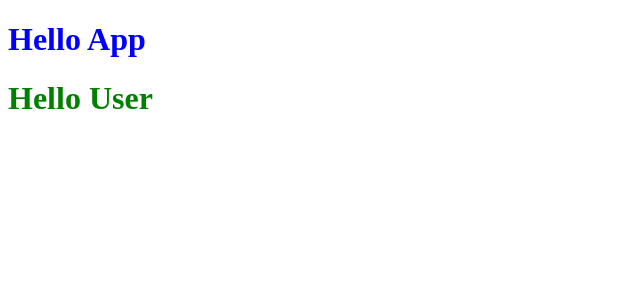
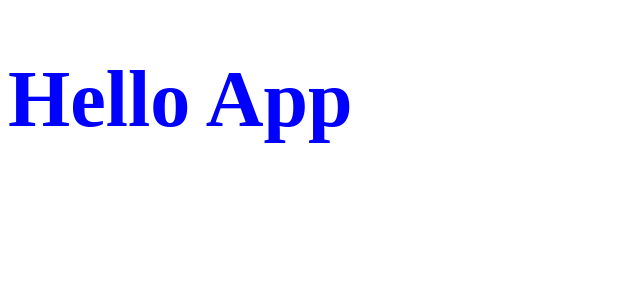
Before and after one commit to Arvindkr123/LearnReactMySide, a React (Create React App) app: page / in a window 1280 px wide. Shown: the top 300 px of the page, without its empty margins (0-640 px from the left). Built offline with nearby package versions, Linux system fonts and the light colour scheme.

Commit message:
Added two classes

```diff
--- a/src/App.css
+++ b/src/App.css
@@ -1,6 +1,7 @@
 .textb{
     color:blue;
 }
-.textg{
-    color:green;
+
+.texts{
+    font-size: 80px;
 }
--- a/src/App.js
+++ b/src/App.js
@@ -1,15 +1,12 @@
-import React, { Component } from "react";
-import "../src/App.css";
-import User from "./User";
+import React, { Component } from 'react'
+import "./App.css"
 
 export default class App extends Component {
   render() {
-    let style = false;
     return (
       <>
-        <h1 className="textb">Hello App</h1>
-        <User rang={style?"textb":"textg"}/>
+        <h1 className='textb texts'>Hello App</h1>
       </>
-    );
+    )
   }
 }
--- a/src/User.css
+++ /dev/null
@@ -1,3 +0,0 @@
-.txt1{
-    color:orangered;
-}
--- a/src/index.js
+++ b/src/index.js
@@ -1,5 +1,6 @@
 import React from "react";
 import ReactDOM from "react-dom/client";
-import App from './App'
 
-ReactDOM.createRoot(document.getElementById('root')).render(<App/>);
+import App from "./App";
+
+ReactDOM.createRoot(document.getElementById("root")).render(<App />);
```
